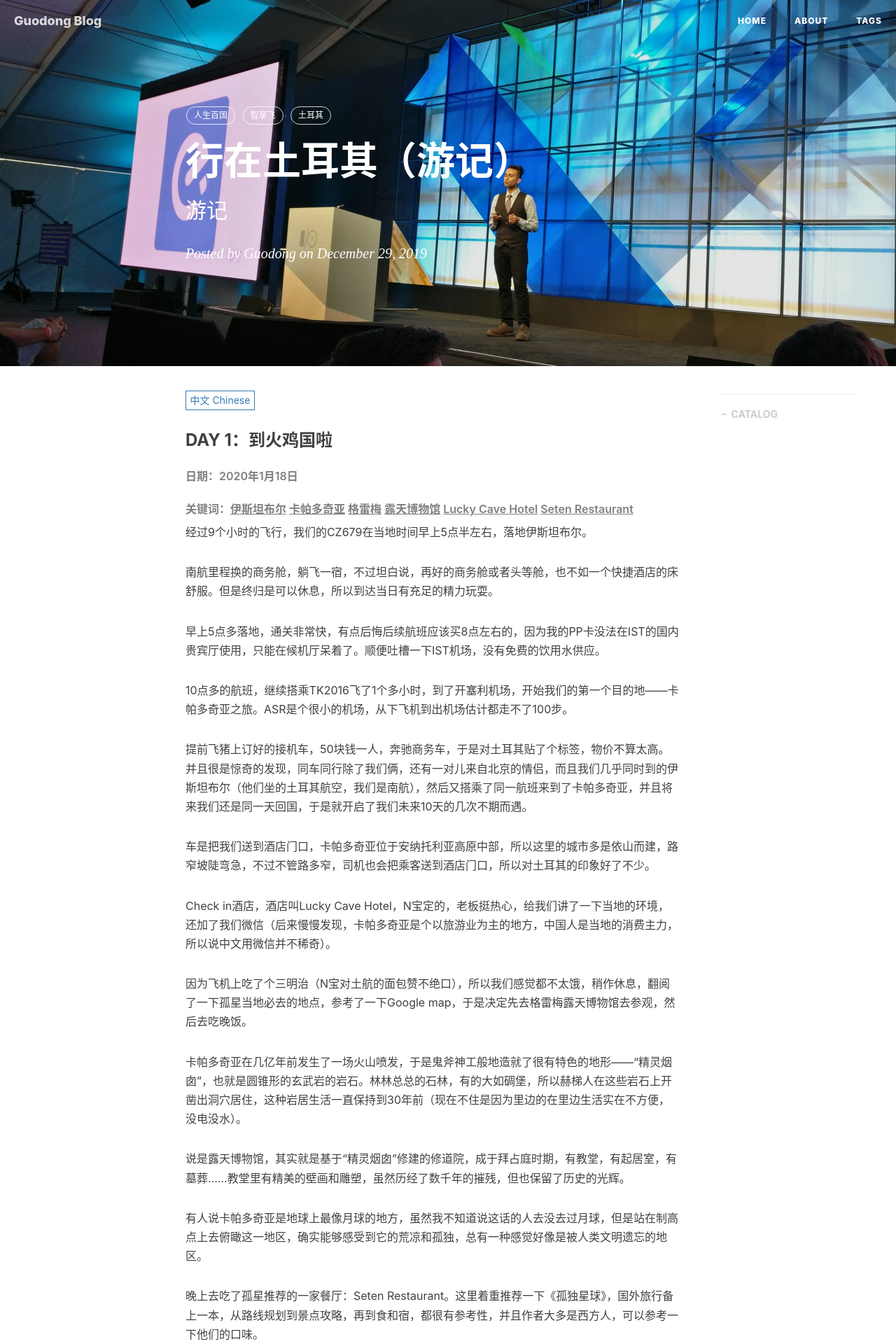
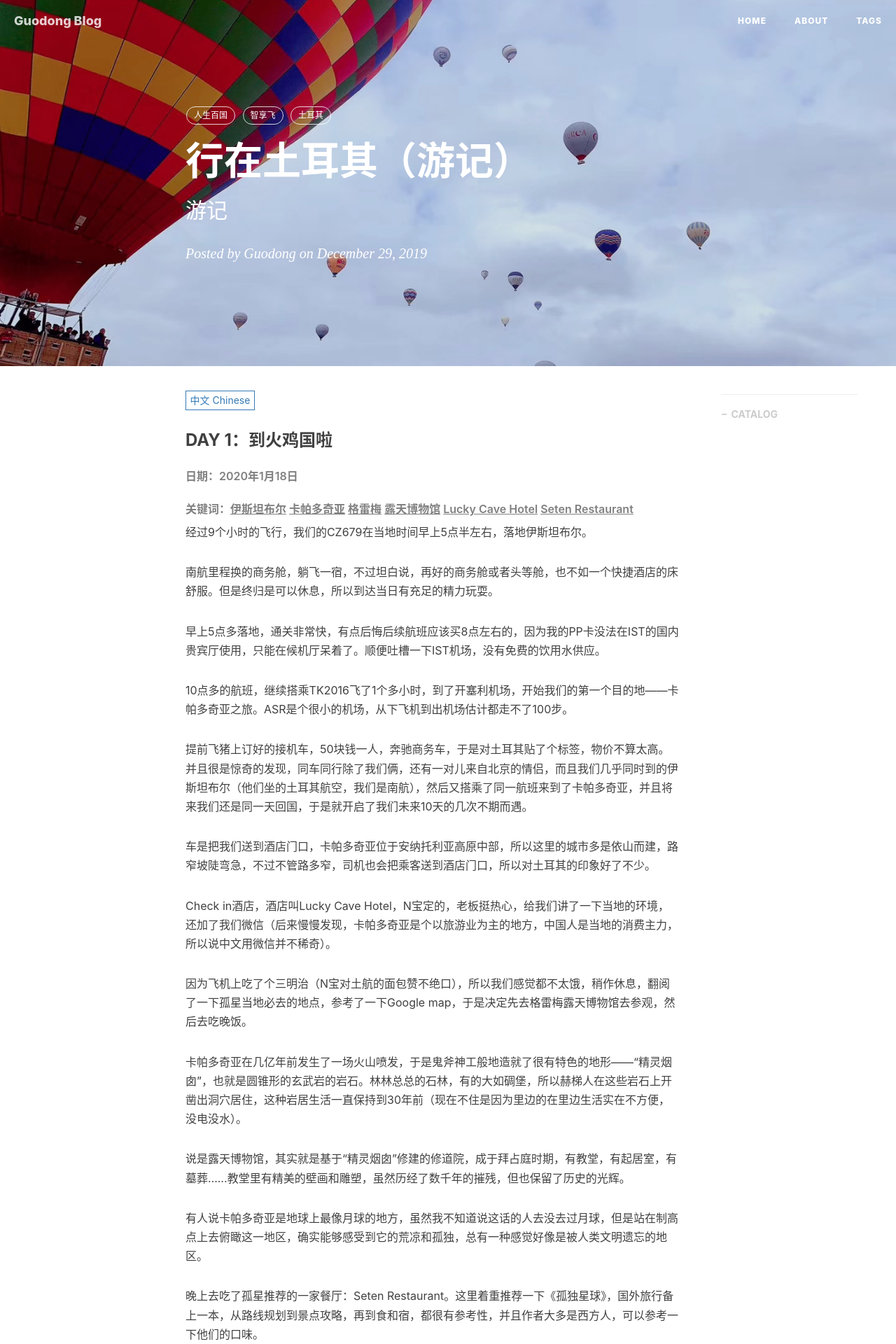
Before and after one commit to liguodong/liguodong.github.io, a Jekyll site: the page built from _posts/2020-02-03-travel-to-turkey-3.markdown, in a window 1280 px wide. Shown: the top 1920 px of the page at 70% size. Built offline with Jekyll 4.4.1, drawn with Linux system fonts in a browser that asks for light colours; nearby versions of some CDN libraries; comment, search, counter and statistics services are not loaded.

Commit message:
new post

```diff
--- a/_posts/2020-02-03-travel-to-turkey-3.markdown
+++ b/_posts/2020-02-03-travel-to-turkey-3.markdown
@@ -4,7 +4,7 @@ title:        "行在土耳其（游记）"
 subtitle:     "游记"
 date:         2019-12-29 12:00:00
 author:       "Guodong"
-header-img:   "img/in-post/post-eleme-pwa/eleme-at-io.jpg"
+header-img:   "img/in-post/post-turkey/turkey-01.jpeg"
 header-mask:  0.1
 catalog:      true
 multilingual: true
```
Also changed, not shown: img/in-post/post-turkey/turkey-01.jpeg (added).
